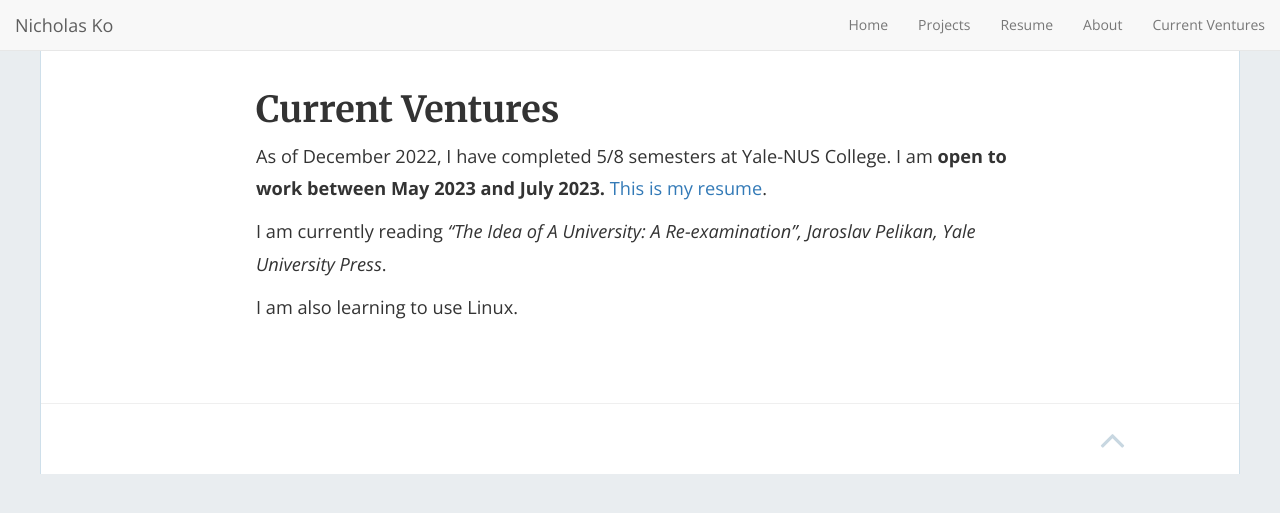
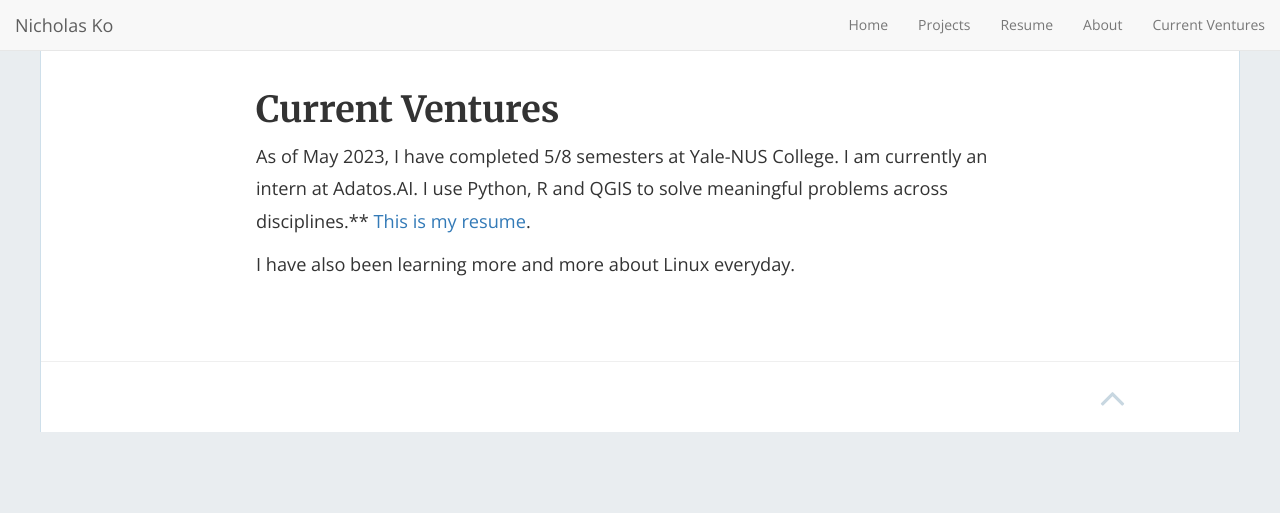
Before and after one commit to nicholas-ko-zy/nicholas-ko-zy.github.io, a Jekyll site: the page built from current.md, in a window 1280 px wide. Shown: the top 513 px of the page. Built offline with Jekyll 4.4.1, drawn with Linux system fonts in a browser that asks for light colours; nearby versions of some CDN libraries.

Commit message:
updated currrent ventures page

```diff
--- a/current.md
+++ b/current.md
@@ -5,8 +5,6 @@ permalink: /current/
 ---
 # Current Ventures
 
-As of December 2022, I have completed 5/8 semesters at Yale-NUS College. I am **open to work between May 2023 and July 2023.** [This is my resume](https://nicholas-ko-zy.github.io/resume/).
+As of May 2023, I have completed 5/8 semesters at Yale-NUS College. I am currently an intern at Adatos.AI. I use Python, R and QGIS to solve meaningful problems across disciplines.** [This is my resume](https://nicholas-ko-zy.github.io/resume/).
 
-I  am currently reading _"The Idea of A University: A Re-examination", Jaroslav Pelikan, Yale University Press_.
-
-I am also learning to use Linux.
+I have also been learning more and more about Linux everyday.
```
